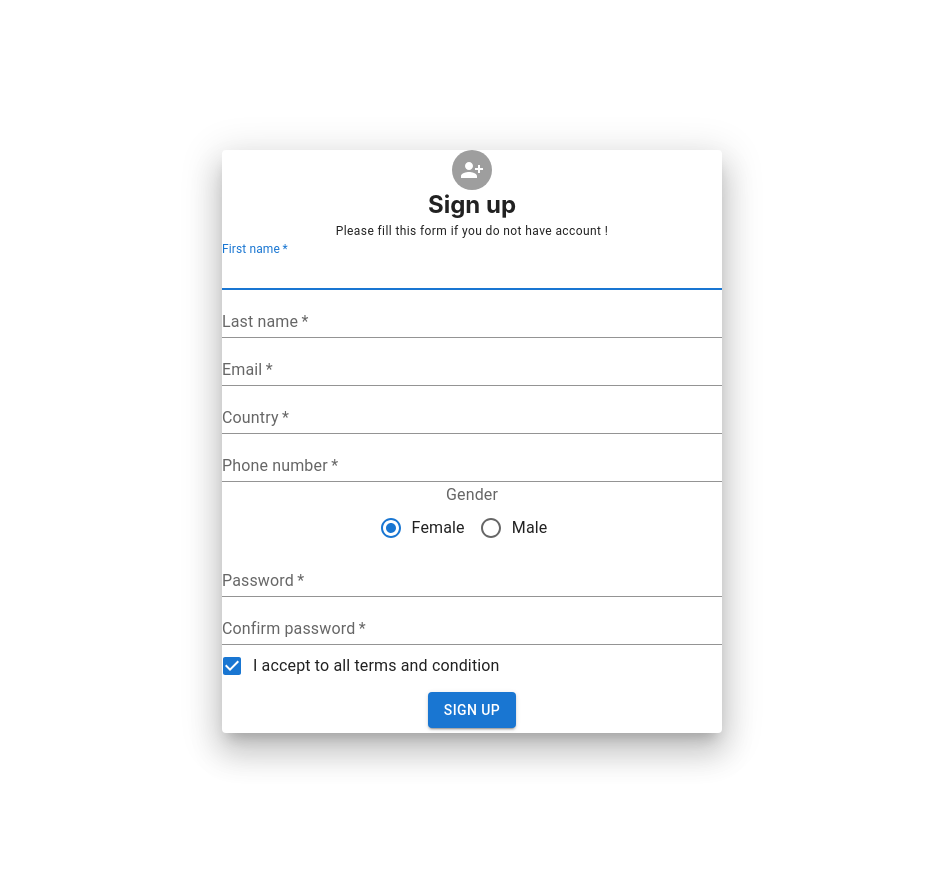
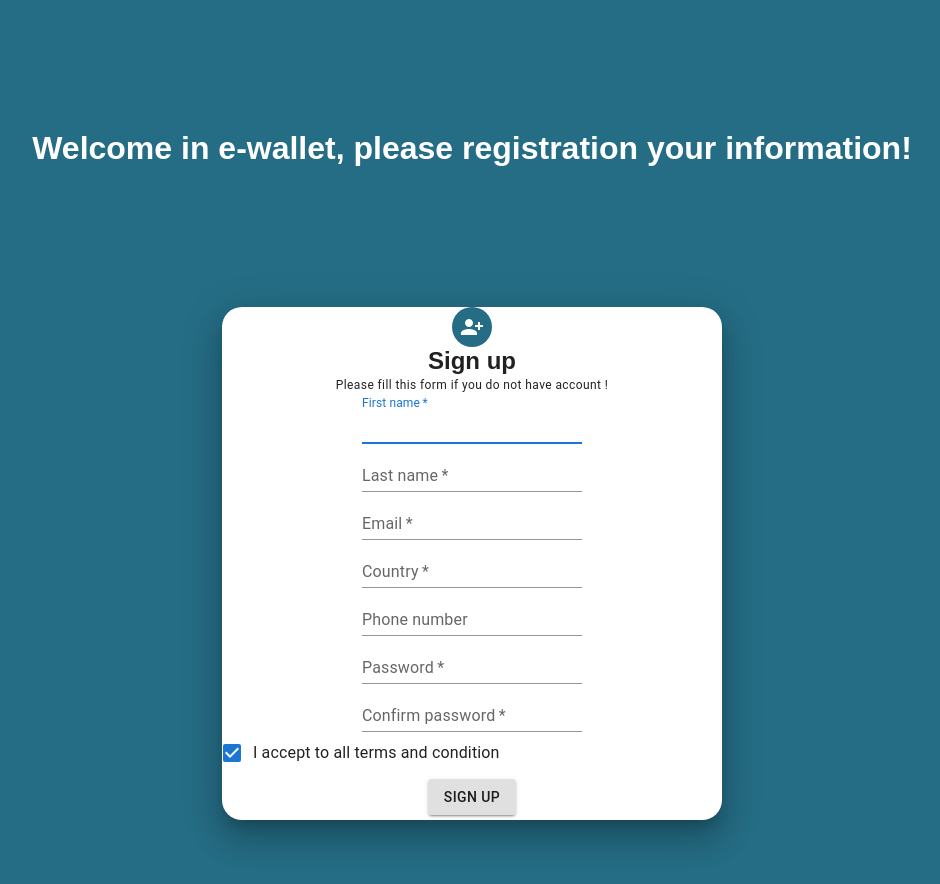
Before and after one commit to Raghad-Suwan/e-wallet, a React (Create React App) app: page / in a window 1280 px wide. Shown: the top 884 px of the page, without its empty margins (168-1108 px from the left). Built offline with nearby package versions, Linux system fonts and the light colour scheme.

Commit message:
update react code and css

```diff
--- a/package.json
+++ b/package.json
@@ -5,9 +5,9 @@
   "dependencies": {
     "@emotion/react": "^11.10.5",
     "@emotion/styled": "^11.10.5",
-    "@mui/icons-material": "^5.10.9",
-    "@mui/material": "^5.10.13",
-    "@mui/styled-engine-sc": "^5.10.6",
+    "@mui/icons-material": "^5.10.14",
+    "@mui/material": "^5.10.14",
+    "@mui/styled-engine-sc": "^5.10.14",
     "@testing-library/jest-dom": "^5.16.5",
     "@testing-library/react": "^13.4.0",
     "@testing-library/user-event": "^13.5.0",
--- a/src/components/Signup.js
+++ b/src/components/Signup.js
@@ -1,5 +1,5 @@
 
-import  React from 'react';
+import  * as React from 'react';
 import Grid from '@mui/material/Grid';
 import { Paper, Typography } from '@mui/material';
 import Avatar from '@mui/material/Avatar';
@@ -12,65 +12,58 @@ import FormControlLabel from '@mui/material/FormControlLabel';
 import FormControl from '@mui/material/FormControl';
 import FormLabel from '@mui/material/FormLabel';
 import { display } from '@mui/system';
-import Checkbox from '@mui/material/Checkbox';
+import Checkbox, { checkboxClasses } from '@mui/material/Checkbox';
 import FormGroup from '@mui/material/FormGroup';
+import Style from './Style.css';
 
+const Signup = () => {
+  const paperStyle={padding:'80 px 80 px' , width: 500, margin:"60px auto" , borderRadius:'20px'};
+  const headerStyle={margin:0};
+const avatarStyle ={backgroundColor:'#256D85'};
+const buttonStyle={margin:'5px'};
 
-const Signup =() => {
-  const paperStyle={padding:'60px 60 px' , width:500 , margin:"150px auto"};
-  const headerStyle={margin:0};
-const avatarStyle ={backgroundColor:'#9e9e9e'};
-const genderStyle ={margin:'1px' , display:'initial'};
-const buttonStyle={margin:'5px'}
+const myStyle = {
+  color: "white",
+  padding: "80px",
+  margin:'10px',
+  fontFamily: "Sans-Serif"
+}
 
   return (
+
 <Grid>
+
+  <h1 style={myStyle}>
+    Welcome in e-wallet, please registration your information!
+  </h1>
   <Paper  elevation={20}  style={paperStyle}>
     <Grid  align='center'>
       <Avatar style={avatarStyle}>
 <PersonAddAlt1Icon/>
       </Avatar>
 
-<h2 style={headerStyle}>Sign up</h2>
+<h2 style={headerStyle}> Sign up </h2>
 <Typography variant='caption' gutterBottom>Please fill this form if you do not have account !</Typography>
+</Grid>
 
-</Grid>
 <form>
-<TextField   id="standard-basic" label="First name" variant="standard"  placeholder='Enter your first name' required fullWidth autoFocus/>
-<TextField   id="standard-basic" label="Last name" variant="standard"  placeholder='Enter your last name'  required  fullWidth/>
-<TextField  id="standard-basic" label="Email" variant="standard"  placeholder='Enter your email'   required  fullWidth/>
-<TextField  id="standard-basic" label="Country" variant="standard"   placeholder='Enter your country'  required  fullWidth/>
-<TextField  id="standard-basic" label="Phone number" variant="standard"   placeholder='Enter your phone number'    required  fullWidth/>
-
-<FormControl>
-  <FormLabel id="legend" style={genderStyle}>Gender</FormLabel>
-  <RadioGroup
-    aria-labelledby="gender"
-    defaultValue="female"
-    name="gender1"  style={{display:'initial'}}>
-
-    <FormControlLabel value="female" control={<Radio />} label="Female"  />
-    <FormControlLabel value="male" control={<Radio />} label="Male"   />
-
-  </RadioGroup>
-
-</FormControl>
-
-
-<TextField  id="standard-basic" label="Password" variant="standard"  placeholder='Enter your password'  fullWidth   required/>
-<TextField  id="standard-basic" label="Confirm password" variant="standard"  placeholder='confirm password'  fullWidth  required/>
+<TextField   id="standard-basic" label="First name" variant="standard"  placeholder='Enter your first name' required  autoFocus  /> <br/>
+<TextField   id="standard-basic" label="Last name" variant="standard"  placeholder='Enter your last name'  required  /> <br/>
+<TextField  id="standard-basic" label="Email" variant="standard"  placeholder='Enter your email'   required  /> <br/>
+<TextField  id="standard-basic" label="Country" variant="standard"   placeholder='Enter your country'  required  /> <br/>
+<TextField  id="standard-basic" label="Phone number" variant="standard"   placeholder='Enter your phone number'   /> <br/>
+<TextField  id="standard-basic" label="Password" variant="standard"  placeholder='Enter your password'    required /> <br/>
+<TextField  id="standard-basic" label="Confirm password" variant="standard"  placeholder='confirm password'    required/> <br/>
 
 <FormGroup>
-      <FormControlLabel control={<Checkbox defaultChecked />} label="I accept to all terms and condition " />
+
+      <FormControlLabel control={<Checkbox defaultChecked  />} label="I accept to all terms and condition " />
+
     </FormGroup>
 
-<Button type='Submit' variant='contained' color='primary' style={buttonStyle}>Sign up</Button>
-
-
-
+<Button type='Submit' variant='contained' color='inherit' style={buttonStyle} > Sign up </Button>
 
 </form>
-
 
 </Paper>
 
--- /dev/null
+++ b/src/components/Style.css
@@ -0,0 +1,7 @@
+body {
+    background-color:#256D85;
+    color: white;
+    padding: 40px;
+    font-family: Sans-Serif;
+    text-align: center;
+  }
```
Also changed, not shown: 1 other file (tests, documents, lock files or other folders).
